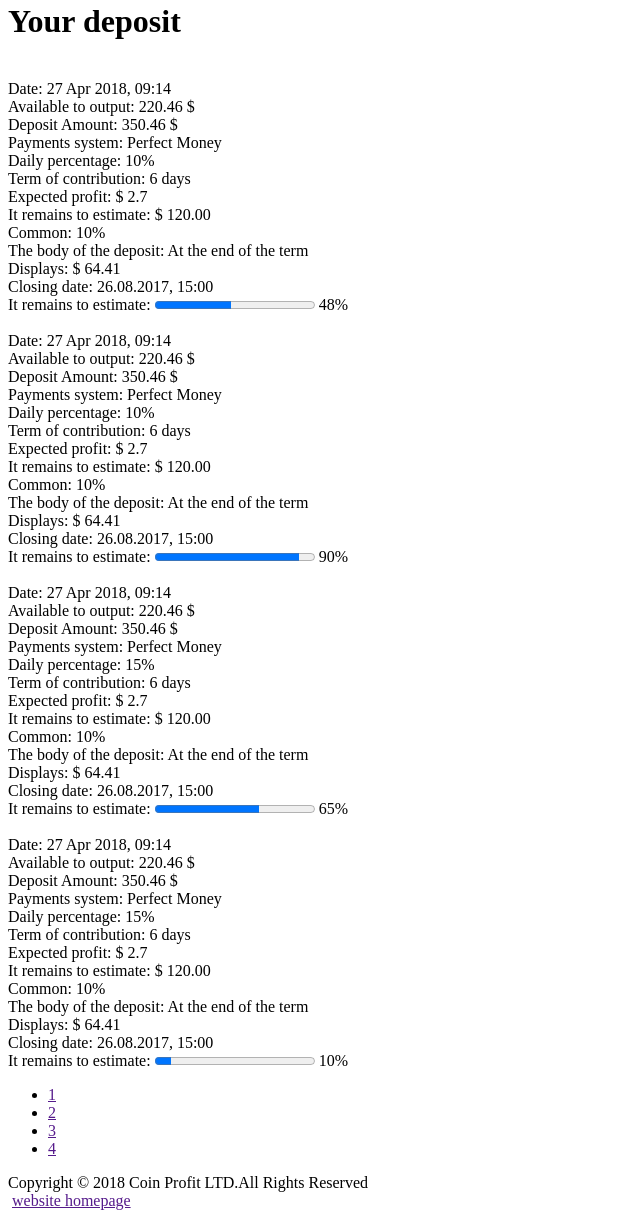
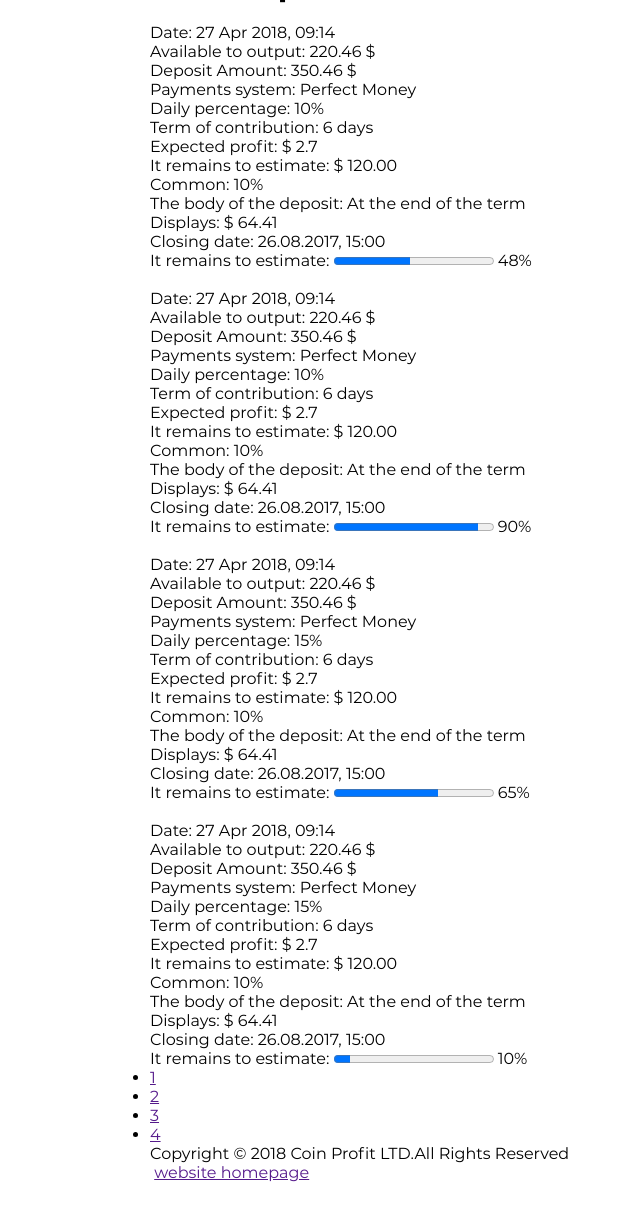
Before and after one commit to uspehcoursbrest/ZanDiplomaProJect, a plain HTML site: page deposit.html in a window 1280 px wide. Shown: the part 548-1760 px from the top of the page, without its empty margins (0-640 px from the left). After the commit the page ends 1730 px from the top, so only its background shows below. Drawn offline with Linux system fonts and the light colour scheme; files whose address does not match are found by name.

Commit message:
приготовил проект к стилизации и написал HTML-код для 3 страницы

```diff
--- /dev/null
+++ b/css/styles.css
@@ -0,0 +1,20 @@
+*{
+    box-sizing: border-box;
+}
+body{
+    margin: 0 auto;
+    font-family:"Montserrat";
+}
+h1,h2,h3,h4,h5,h6{
+    margin: 0;
+}
+ul{
+    margin: 0;
+    padding: 0;
+    list-style-image: none;
+}
+.container{
+    width: 1010px;
+    margin:0 auto;
+    padding:0 15px;
+}
--- a/deposit.html
+++ b/deposit.html
@@ -6,6 +6,7 @@
 
     <link rel="stylesheet" href="fonts/stylesheet.css">
     <link rel="stylesheet" href="fonts/icomoon/style.css">
+    <link rel="stylesheet" href="css/styles.css">
 </head>
 <body>
 <header>
@@ -17,7 +18,7 @@
         </div>
         <div class="DataTime">
             <span class="icon-Time"></span>
-            <span>20:47</span>
+            <span class="time">20:47</span>
             <span>Friday, 04 May  2018</span>
         </div>
         <div class="calculator1">
@@ -90,7 +91,7 @@
             <div class="account">
                 <img src="" alt="">
                 <span>Username:</span>
-                <span>Sergeyivanov</span>
+                <span class="name">Sergeyivanov</span>
                 <span></span>
                 <a href="">Edit account</a>
             </div>
@@ -98,12 +99,12 @@
                 <div class="calendar1">
                     <img src="" alt="">
                     <span>Registration date:</span>
-                    <span>12.03.2017</span>
+                    <span class="data">12.03.2017</span>
                 </div>
                 <div class="calendar2">
                     <img src="" alt="">
                     <span>Last seen:</span>
-                    <span>25.02.2017, 14:45</span>
+                    <span class="data">25.02.2017, 14:45</span>
                 </div>
             </div>
             <div class="withdraw">
@@ -122,92 +123,92 @@
             <div class="counter">
                 <div class="card">
                     <img src="" alt="">
-                    <span>Deposit:</span>
+                    <span class="title">Deposit:</span>
                     <span>540.55$</span>
-                    <span>Deduced:</span>
+                    <span class="title">Deduced:</span>
                     <span>280.00$</span>
                 </div>
                 <div class="card">
                     <img src="" alt="">
-                    <span>Deposit: </span>
+                    <span class="title">Deposit: </span>
                     <span>540.55$ </span>
-                    <span>Deduced:</span>
+                    <span class="title">Deduced:</span>
                     <span>280.00$ </span>
                 </div>
                 <div class="card">
                     <img src="" alt="">
-                    <span>Deposit:   </span>
+                    <span class="title">Deposit:   </span>
                     <span>540.55$ </span>
-                    <span>Deduced:</span>
+                    <span class="title">Deduced:</span>
                     <span>280.00$ </span>
                 </div>
                 <div class="card">
                     <img src="" alt="">
-                    <span>Deposit:  </span>
+                    <span class="title">Deposit:  </span>
                     <span>540.55$ </span>
-                    <span>Deduced:</span>
+                    <span class="title">Deduced:</span>
                     <span>280.00$ </span>
                 </div>
             </div>
             <div class="yourDeposit">
                 <h1>Your deposit</h1>
                 <div class="item">
-                    <div class="box-img">
+                    <div class="boxImg">
                     <img src="" alt="">
                     <span></span>
                     <span></span>
                     <span></span>
                     </div>
-                    <div class="box-data">
+                    <div class="boxData">
                         <span></span>
-                        <span>Date:</span>
+                        <span class="title">Date:</span>
                         <span>27 Apr 2018, 09:14</span>
                     </div>
-                    <div class="box-available">
+                    <div class="boxAvailable">
                         <span></span>
-                        <span>Available to output:</span>
+                        <span class="title1">Available to output:</span>
                         <span>220.46 $</span>
                     </div>
-                    <div class="box-deposit">
+                    <div class="boxDeposit">
                         <span></span>
-                        <span>Deposit Amount:</span>
+                        <span class="title1">Deposit Amount:</span>
                         <span>350.46 $</span>
                     </div>
-                    <div class="box-payments">
+                    <div class="boxPayments">
                         <span></span>
-                        <span>Payments system:</span>
+                        <span class="title1">Payments system:</span>
                         <span>Perfect Money</span>
                     </div>
-                    <div class="box-daily">
-                        <span>Daily percentage:</span>
+                    <div class="boxDaily">
+                        <span class="title">Daily percentage:</span>
                         <span>10%</span>
                     </div>
-                    <div class="box-tern">
-                        <span>Term of contribution:</span>
+                    <div class="boxTern">
+                        <span class="title">Term of contribution:</span>
                         <span>6 days</span>
                     </div>
-                    <div class="box-expected">
-                        <span>Expected profit:</span>
+                    <div class="boxExpected">
+                        <span class="title">Expected profit:</span>
                         <span>$ 2.7</span>
                     </div>
-                    <div class="box-remains">
-                        <span>It remains to estimate:</span>
+                    <div class="boxRemains">
+                        <span class="title">It remains to estimate:</span>
                         <span>$ 120.00</span>
                     </div>
-                    <div class="box-common">
-                        <span>Common:</span>
+                    <div class="boxCommon">
+                        <span class="title">Common:</span>
                         <span>10%</span>
                     </div>
-                    <div class="box-the">
-                        <span>The body of the deposit:</span>
+                    <div class="boxThe">
+                        <span class="title">The body of the deposit:</span>
                         <span>At the end of the term</span>
                     </div>
-                    <div class="box-displays">
-                        <span>Displays:</span>
+                    <div class="boxDisplays">
+                        <span class="title">Displays:</span>
                         <span>$ 64.41</span>
                     </div>
-                    <div class="box-closing">
-                        <span>Closing date:</span>
+                    <div class="boxClosing">
+                        <span class="title">Closing date:</span>
                         <span>26.08.2017, 15:00</span>
                     </div>
                 </div>
@@ -217,62 +218,62 @@
                     <span>48%</span>
                 </div>
                 <div class="item">
-                    <div class="box-img">
+                    <div class="boxImg">
                         <img src="" alt="">
                         <span></span>
                         <span></span>
                         <span></span>
                     </div>
-                    <div class="box-data">
+                    <div class="boxData">
                         <span></span>
-                        <span>Date:</span>
+                        <span class="title1">Date:</span>
                         <span>27 Apr 2018, 09:14</span>
                     </div>
-                    <div class="box-available">
+                    <div class="boxAvailable">
                         <span></span>
-                        <span>Available to output:</span>
+                        <span class="title1">Available to output:</span>
                         <span>220.46 $</span>
                     </div>
-                    <div class="box-deposit">
+                    <div class="boxDeposit">
                         <span></span>
-                        <span>Deposit Amount:</span>
+                        <span class="title1">Deposit Amount:</span>
                         <span>350.46 $</span>
                     </div>
-                    <div class="box-payments">
+                    <div class="boxPayments">
                         <span></span>
-                        <span>Payments system:</span>
+                        <span class="title1">Payments system:</span>
                         <span>Perfect Money</span>
                     </div>
-                    <div class="box-daily">
-                        <span>Daily percentage:</span>
+                    <div class="boxDaily">
+                        <span class="title">Daily percentage:</span>
                         <span>10%</span>
                     </div>
-                    <div class="box-tern">
-                        <span>Term of contribution:</span>
+                    <div class="boxTern">
+                        <span class="title">Term of contribution:</span>
                         <span>6 days</span>
                     </div>
-                    <div class="box-expected">
-                        <span>Expected profit:</span>
+                    <div class="boxExpected">
+                        <span class="title">Expected profit:</span>
                         <span>$ 2.7</span>
                     </div>
-                    <div class="box-remains">
-                        <span>It remains to estimate:</span>
+                    <div class="boxRemains">
+                        <span class="title">It remains to estimate:</span>
                         <span>$ 120.00</span>
                     </div>
-                    <div class="box-common">
-                        <span>Common:</span>
+                    <div class="boxCommon">
+                        <span class="title">Common:</span>
                         <span>10%</span>
                     </div>
-                    <div class="box-the">
-                        <span>The body of the deposit:</span>
+                    <div class="boxThe">
+                        <span class="title">The body of the deposit:</span>
                         <span>At the end of the term</span>
                     </div>
-                    <div class="box-displays">
-                        <span>Displays:</span>
+                    <div class="boxDisplays">
+                        <span class="title">Displays:</span>
                         <span>$ 64.41</span>
                     </div>
-                    <div class="box-closing">
-                        <span>Closing date:</span>
+                    <div class="boxClosing">
+                        <span class="title">Closing date:</span>
                         <span>26.08.2017, 15:00</span>
                     </div>
                 </div>
@@ -282,62 +283,62 @@
                     <span>90%</span>
                 </div>
                 <div class="item">
-                    <div class="box-img">
+                    <div class="boxImg">
                         <img src="" alt="">
                         <span></span>
                         <span></span>
                         <span></span>
                     </div>
-                    <div class="box-data">
+                    <div class="boxData">
                         <span></span>
-                        <span>Date:</span>
+                        <span class="title1">Date:</span>
                         <span>27 Apr 2018, 09:14</span>
                     </div>
-                    <div class="box-available">
+                    <div class="boxAvailable">
                         <span></span>
-                        <span>Available to output:</span>
+                        <span class="title1">Available to output:</span>
                         <span>220.46 $</span>
                     </div>
-                    <div class="box-deposit">
+                    <div class="boxDeposit">
                         <span></span>
-                        <span>Deposit Amount:</span>
+                        <span class="title">Deposit Amount:</span>
                         <span>350.46 $</span>
                     </div>
-                    <div class="box-payments">
+                    <div class="boxPayments">
                         <span></span>
-                        <span>Payments system:</span>
+                        <span class="title1">Payments system:</span>
                         <span>Perfect Money</span>
                     </div>
-                    <div class="box-daily">
-                        <span>Daily percentage:</span>
+                    <div class="boxDaily">
+                        <span class="title">Daily percentage:</span>
                         <span>15%</span>
                     </div>
-                    <div class="box-tern">
-                        <span>Term of contribution:</span>
+                    <div class="boxTern">
+                        <span class="title">Term of contribution:</span>
                         <span>6 days</span>
                     </div>
-                    <div class="box-exepected">
-                        <span>Expected profit:</span>
+                    <div class="boxExepected">
+                        <span class="title">Expected profit:</span>
                         <span>$ 2.7</span>
                     </div>
-                    <div class="box-remains">
-                        <span>It remains to estimate:</span>
+                    <div class="boxRemains">
+                        <span class="title">It remains to estimate:</span>
                         <span>$ 120.00</span>
                     </div>
-                    <div class="box-common">
-                        <span>Common:</span>
+                    <div class="boxCommon">
+                        <span class="title">Common:</span>
                         <span>10%</span>
                     </div>
-                    <div class="box-the">
-                        <span>The body of the deposit:</span>
+                    <div class="boxThe">
+                        <span class="title">The body of the deposit:</span>
                         <span>At the end of the term</span>
                     </div>
-                    <div class="box-displays">
-                        <span>Displays:</span>
+                    <div class="boxDisplays">
+                        <span class="title">Displays:</span>
                         <span>$ 64.41</span>
                     </div>
-                    <div class="box-closing">
-                        <span>Closing date:</span>
+                    <div class="boxClosing">
+                        <span class="title">Closing date:</span>
                         <span>26.08.2017, 15:00</span>
                     </div>
                 </div>
@@ -347,62 +348,62 @@
                     <span>65%</span>
                 </div>
                 <div class="item">
-                    <div class="box-img">
+                    <div class="boxImg">
                         <img src="" alt="">
                         <span></span>
                         <span></span>
                         <span></span>
                     </div>
-                    <div class="box-data">
+                    <div class="boxData">
                         <span></span>
-                        <span>Date:</span>
+                        <span class="title1">Date:</span>
                         <span>27 Apr 2018, 09:14</span>
                     </div>
-                    <div class="box-available">
+                    <div class="boxAvailable">
                         <span></span>
-                        <span>Available to output:</span>
+                        <span class="title1">Available to output:</span>
                         <span>220.46 $</span>
                     </div>
-                    <div class="box-deposit">
+                    <div class="boxDeposit">
                         <span></span>
-                        <span>Deposit Amount:</span>
+                        <span class="title1">Deposit Amount:</span>
                         <span>350.46 $</span>
                     </div>
-                    <div class="box-payments">
+                    <div class="boxPayments">
                         <span></span>
-                        <span>Payments system:</span>
+                        <span class="title1">Payments system:</span>
                         <span>Perfect Money</span>
                     </div>
-                    <div class="box-daily">
-                        <span>Daily percentage:</span>
+                    <div class="boxDaily">
+                        <span class="title">Daily percentage:</span>
                         <span>15%</span>
                     </div>
-                    <div class="box-tern">
-                        <span>Term of contribution:</span>
+                    <div class="boxTern">
+                        <span class="title">Term of contribution:</span>
                         <span>6 days</span>
                     </div>
-                    <div class="box-exepected">
-                        <span>Expected profit:</span>
+                    <div class="boxExepected">
+                        <span class="title">Expected profit:</span>
                         <span>$ 2.7</span>
                     </div>
-                    <div class="box-remains">
-                        <span>It remains to estimate:</span>
+                    <div class="boxRemains">
+                        <span class="title">It remains to estimate:</span>
                         <span>$ 120.00</span>
                     </div>
-                    <div class="box-common">
-                        <span>Common:</span>
+                    <div class="boxCommon">
+                        <span class="title">Common:</span>
                         <span>10%</span>
                     </div>
-                    <div class="box-the">
-                        <span>The body of the deposit:</span>
+                    <div class="boxThe">
+                        <span class="title">The body of the deposit:</span>
                         <span>At the end of the term</span>
                     </div>
-                    <div class="box-displays">
-                        <span>Displays:</span>
+                    <div class="boxDisplays">
+                        <span class="title">Displays:</span>
                         <span>$ 64.41</span>
                     </div>
-                    <div class="box-closing">
-                        <span>Closing date:</span>
+                    <div class="boxClosing">
+                        <span class="title">Closing date:</span>
                         <span>26.08.2017, 15:00</span>
                     </div>
                 </div>
--- a/main.html
+++ b/main.html
@@ -6,13 +6,14 @@
 
     <link rel="stylesheet" href="fonts/stylesheet.css">
     <link rel="stylesheet" href="fonts/icomoon/style.css">
+    <link rel="stylesheet" href="css/styles.css">
 </head>
 <body>
 <header>
     <div class="container">
         <div class="DataTime">
             <span class="icon-Time"></span>
-            <span>20:47</span>
+            <span class="time">20:47</span>
             <span>Friday, 04 May  2018</span>
         </div>
         <div class="calculator">
@@ -28,7 +29,8 @@
             </div>
         </div>
         <div class="logo">
-            <a href="#"><span>coinprofit</span>
+            <a href="img/png/logo.png">
+                <span>coinprofit</span>
                 <img src="" alt="">
             </a>
         </div>
@@ -44,7 +46,7 @@
             </ul>
         </div>
         <div class="Login">
-            <a href="#" class="icon-Login1"></a>
+            <a href="" class="icon-Login1"></a>
             <a href="" class="icon-Login2"></a>
         </div>
     </div>
@@ -59,11 +61,11 @@
                 <button>free registration</button>
             </div>
             <div class="plan">
-                <div class="plan">
+                <div class="plan1">
                     <img src="" alt="">
                     <span>Start 7.5% Daily</span>
                 </div>
-                <div class="plan">
+                <div class="plan2">
                     <img src="" alt="">
                     <div class="form">
                         <label for="number">Invesment amount </label>
@@ -73,8 +75,8 @@
                     <span>Weekly:........................................$370</span>
                     <span>Month:.......................................$2680</span>
                 </div>
-                <div class="plan">
-                    <span>Business</span>
+                <div class="plan3">
+                    <span class="title">Business</span>
                     <span>10%</span>
                     <span>Daily</span>
                     <span>Min:              $500</span>
@@ -82,7 +84,7 @@
                     <span>Instant Cashouts</span>
                     <button>invest now</button>
                 </div>
-                <div class="plan">
+                <div class="plan4">
                     <img src="" alt="">
                     <span>Premium 15% Daily</span>
                 </div>
@@ -94,27 +96,27 @@
             <div class="cards">
                 <span class="icon-stat1"></span>
                 <span>235</span>
-                <span>Days online</span>
+                <span class="text">Days online</span>
             </div>
             <div class="cards">
                 <span class="icon-stat2"></span>
                 <span>$ 290000</span>
-                <span>Total deposited</span>
+                <span class="text">Total deposited</span>
             </div>
             <div class="cards">
                 <span class="icon-stat3"></span>
                 <span>30269</span>
-                <span>Total members</span>
+                <span class="text">Total members</span>
             </div>
             <div class="cards">
                 <span class="icon-stat4"></span>
                 <span>3076</span>
-                <span>Online visitors</span>
+                <span class="text">Online visitors</span>
             </div>
             <div class="cards">
                 <span class="icon-stat5"></span>
                 <span>$ 940500</span>
-                <span>Total withdrawal</span>
+                <span class="text">Total withdrawal</span>
             </div>
         </div>
     </div>
@@ -127,7 +129,7 @@
                     erat, egestas ut aliquet non, ultricies sit amet sapien. Vivamus at accumsan augue. Suspendisse
                     potenti. Praesent consectetur lobortis orci vitae volutpat. Aliquam dictum mauris eu elementum
                     faucibus. Sed varius nec justo eget feugiat. </p>
-                <p>Nullam iaculis tellus eu magna ornare auctor:</p>
+                <p class="">Nullam iaculis tellus eu magna ornare auctor:</p>
                 <ul>
                     <li>turpis a rutrum efficitur</li>
                     <li>felis mauris vestibulum metus</li>
@@ -139,8 +141,8 @@
                     turpis venenatis sodales. </p>
             </div>
             <div class="documents">
-                <img src="" alt="">
-                <img src="" alt="">
+                <img src="" alt="" class="left">
+                <img src="" alt="" class="right">
                 <span class="icon-adress"></span>
                 <span>Adress:</span>
                 <span>32 Crosby Row, London, United Kingdom, SE1 1YN</span>
@@ -248,7 +250,8 @@
 <footer>
     <div class="container">
         <div class="logo">
-            <a href=""><span>coinprofit</span>
+            <a href="">
+                <span>coinprofit</span>
                 <img src="" alt="">
             </a>
         </div>
```
Also changed, not shown: index.html (+1 -0 lines), registration.html (added, +59 -0 lines).
